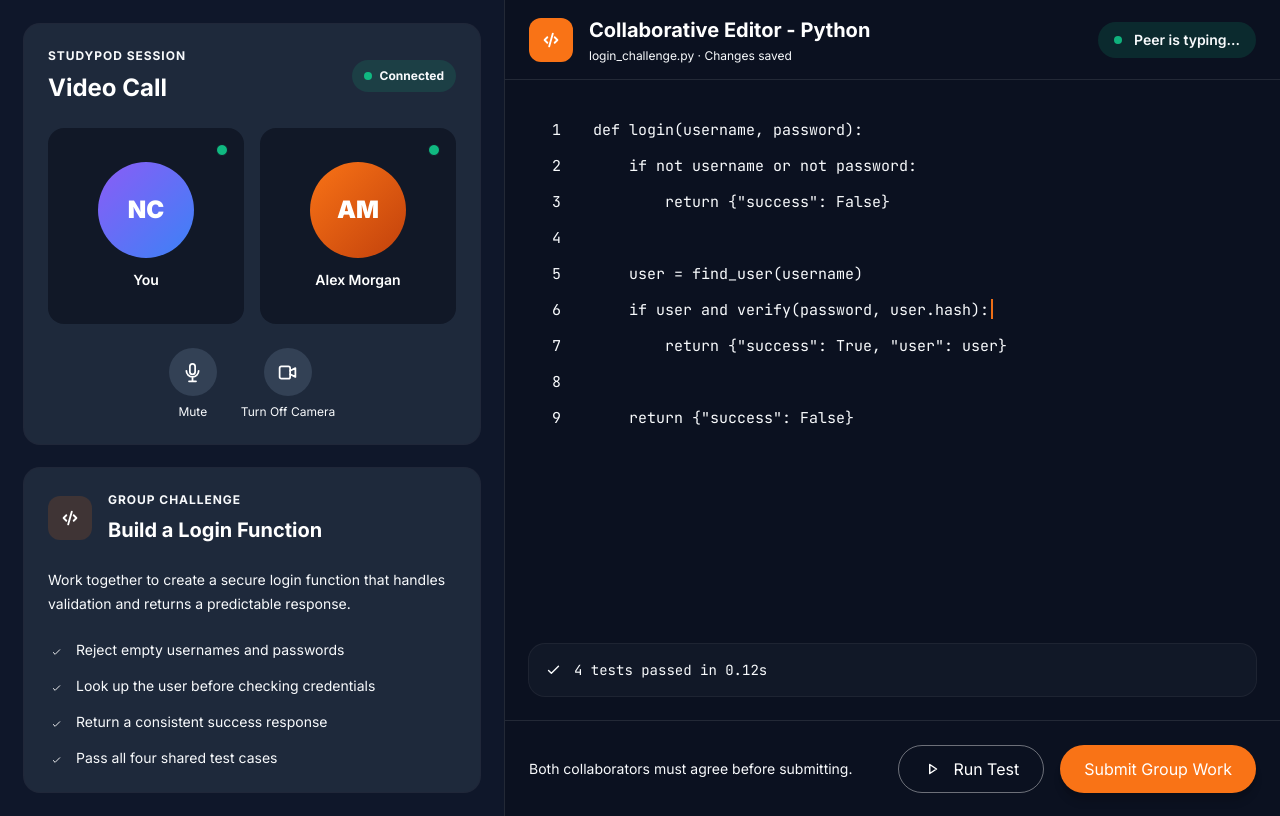
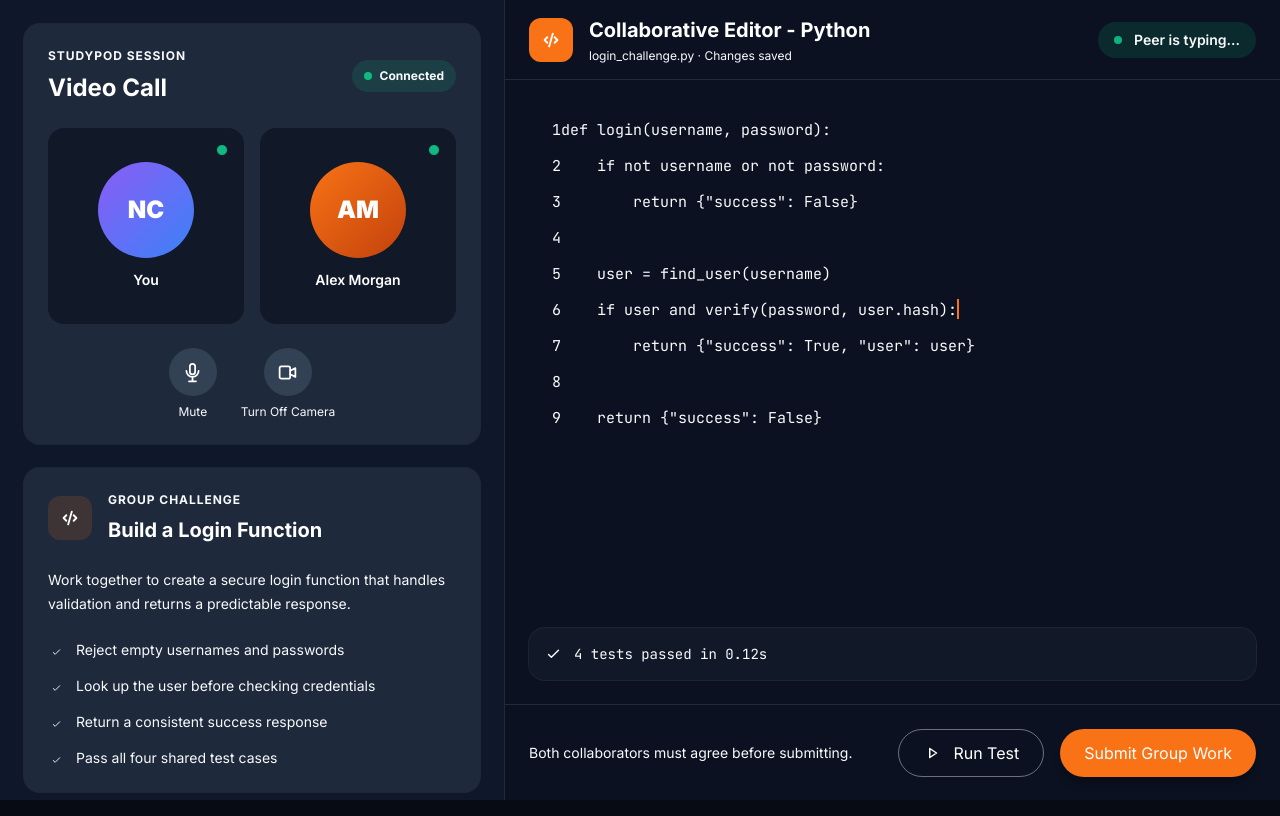
Before and after one commit to Dokyaroky/NovaCode, a React (Vite) app in the folder frontend/: page /studypod/session in a window 1280 px wide. Built offline with nearby package versions, Linux system fonts and the light colour scheme.

Commit message:
frontend: make the StudyPod session editor editable (textarea + gutter + caret backdrop, Tab indent, dirty state)

```diff
--- a/frontend/src/components/AppShell.tsx
+++ b/frontend/src/components/AppShell.tsx
@@ -45,7 +45,7 @@ export default function AppShell({
 
   return (
     <div
-      className={`grid min-h-screen grid-cols-1 bg-shell lg:h-screen lg:overflow-hidden ${
+      className={`grid min-h-screen grid-cols-1 bg-shell lg:h-screen lg:grid-rows-[100%] lg:overflow-hidden ${
         rail ? RAIL_GRID[railWidth] : 'lg:grid-cols-[288px_minmax(0,1fr)]'
       } ${className}`}
     >
--- a/frontend/src/data/studypod.ts
+++ b/frontend/src/data/studypod.ts
@@ -25,7 +25,9 @@ export const SESSION = {
     'Pass all four shared test cases',
   ],
   editorTitle: 'Collaborative Editor - Python',
-  editorMeta: 'login_challenge.py · Changes saved',
+  editorFile: 'login_challenge.py',
+  savedLabel: 'Changes saved',
+  unsavedLabel: 'Unsaved changes',
   peerStatus: 'Peer is typing...',
   runStatus: '4 tests passed in 0.12s',
   footerNote: 'Both collaborators must agree before submitting.',
--- a/frontend/src/pages/StudyPodSession.tsx
+++ b/frontend/src/pages/StudyPodSession.tsx
@@ -1,3 +1,5 @@
+import { useEffect, useRef, useState } from 'react'
+import type { KeyboardEvent } from 'react'
 import { useNavigate } from 'react-router-dom'
 import Button from '@/components/Button'
 import Card from '@/components/Card'
@@ -8,6 +10,9 @@ import groupChallenge from '@/assets/icons/group-challenge.svg'
 import micOff from '@/assets/icons/mic-off.svg'
 import play from '@/assets/icons/play.svg'
 import terminal from '@/assets/icons/terminal.svg'
+
+const INITIAL_CODE = SESSION_CODE.join('\n')
+const INDENT = '    '
 
 function CallControl({ icon, label }: { icon: string; label: string }) {
   return (
@@ -26,10 +31,53 @@ function CallControl({ icon, label }: { icon: string; label: string }) {
 /** Full-bleed session workspace: the frame is a 504 | 936 split with no sidebar. */
 export default function StudyPodSession() {
   const navigate = useNavigate()
+  const [code, setCode] = useState(INITIAL_CODE)
+
+  const editorRef = useRef<HTMLTextAreaElement>(null)
+  const gutterRef = useRef<HTMLDivElement>(null)
+  const backdropRef = useRef<HTMLPreElement>(null)
+
+  const dirty = code !== INITIAL_CODE
+  const lines = code.split('\n')
+
+  /* Gutter and caret backdrop are not scrollers: they mirror the textarea. */
+  const syncScroll = () => {
+    const editor = editorRef.current
+    if (!editor) return
+    if (gutterRef.current) gutterRef.current.scrollTop = editor.scrollTop
+    if (backdropRef.current) {
+      backdropRef.current.scrollTop = editor.scrollTop
+      backdropRef.current.scrollLeft = editor.scrollLeft
+    }
+  }
+
+  /* Mirror the textarea into the gutter and caret backdrop: a native listener (React's
+     delegated onScroll is not reliable here) plus a sync on every render, which also
+     catches the browser's own scroll-to-caret when typing past the fold. */
+  useEffect(() => {
+    const editor = editorRef.current
+    if (!editor) return
+    const handleScroll = () => syncScroll()
+    editor.addEventListener('scroll', handleScroll, { passive: true })
+    return () => editor.removeEventListener('scroll', handleScroll)
+  }, [])
+
+  useEffect(() => {
+    syncScroll()
+  })
+
+  /* Tab indents instead of leaving the editor (4 spaces, the file is Python). */
+  const handleKeyDown = (event: KeyboardEvent<HTMLTextAreaElement>) => {
+    if (event.key !== 'Tab') return
+    event.preventDefault()
+    const editor = event.currentTarget
+    editor.setRangeText(INDENT, editor.selectionStart, editor.selectionEnd, 'end')
+    setCode(editor.value)
+  }
 
   return (
-    <div className="grid min-h-screen grid-cols-1 lg:grid-cols-[504px_minmax(0,1fr)]">
-      <div className="flex flex-col gap-6 bg-shell p-6">
+    <div className="grid min-h-screen grid-cols-1 lg:h-screen lg:grid-rows-[100%] lg:grid-cols-[504px_minmax(0,1fr)] lg:overflow-hidden">
+      <div className="no-scrollbar flex flex-col gap-6 bg-shell p-6 lg:overflow-y-auto">
         <Card className="flex flex-col overflow-clip p-6">
           <div className="flex items-center justify-between gap-4">
             <div className="flex min-w-0 flex-col gap-2">
@@ -105,35 +153,66 @@ export default function StudyPodSession() {
             </div>
             <div className="flex min-w-0 flex-col gap-1">
               <h1 className="truncate text-xl font-bold text-white">{SESSION.editorTitle}</h1>
-              <span className="truncate text-xs leading-4 text-ink-soft">{SESSION.editorMeta}</span>
+              <span className="truncate text-xs leading-4 text-ink-soft">
+                {SESSION.editorFile} · {dirty ? SESSION.unsavedLabel : SESSION.savedLabel}
+              </span>
             </div>
           </div>
           <span className="flex h-9 shrink-0 items-center gap-3 rounded-full bg-success-tint px-4 py-2">
-            <span className="size-2 rounded-full bg-success opacity-95" />
+            <span
+              className={`size-2 rounded-full ${dirty ? 'bg-brand' : 'bg-success'} opacity-95`}
+            />
             <span className="text-sm leading-5 font-semibold whitespace-nowrap text-ink-soft">
-              {SESSION.peerStatus}
+              {dirty ? 'Peer is editing too…' : SESSION.peerStatus}
             </span>
           </span>
         </header>
 
-        <div className="no-scrollbar flex flex-1 flex-col overflow-auto p-8">
-          {SESSION_CODE.map((line, index) => {
-            const lineNumber = index + 1
+        {/* Editable code area: the textarea scrolls, the gutter and caret backdrop mirror it. */}
+        <div className="flex min-h-0 flex-1 overflow-hidden p-8">
+          <div
+            ref={gutterRef}
+            aria-hidden="true"
+            className="no-scrollbar flex w-6 shrink-0 flex-col overflow-hidden pr-0"
+          >
+            {lines.map((_, index) => (
+              <span
+                key={index}
+                className="h-9 shrink-0 text-right font-mono text-[15px] leading-9 text-ink-soft"
+              >
+                {index + 1}
+              </span>
+            ))}
+          </div>
 
-            return (
-              <div key={lineNumber} className="flex h-9 items-start gap-8">
-                <span className="w-6 shrink-0 text-right font-mono text-[15px] leading-9 text-ink-soft">
-                  {lineNumber}
-                </span>
-                <span className="font-mono text-[15px] leading-9 whitespace-pre text-ink-soft">
+          <div className="relative min-w-0 flex-1 pl-8">
+            {/* Transparent text keeps the metrics; only the peer caret is painted. */}
+            <pre
+              ref={backdropRef}
+              aria-hidden="true"
+              className="pointer-events-none absolute inset-0 m-0 overflow-hidden font-mono text-[15px] leading-9 text-transparent"
+            >
+              {lines.map((line, index) => (
+                <div key={index} className="h-9 whitespace-pre">
                   {line}
-                  {lineNumber === SESSION.caretLine && (
-                    <span className="ml-0.5 inline-block h-5 w-0.5 translate-y-1 bg-brand opacity-95" />
+                  {!dirty && index + 1 === SESSION.caretLine && (
+                    <span className="inline-block h-5 w-0.5 translate-y-1 bg-brand" />
                   )}
-                </span>
-              </div>
-            )
-          })}
+                </div>
+              ))}
+            </pre>
+
+            <textarea
+              ref={editorRef}
+              value={code}
+              onChange={(event) => setCode(event.target.value)}
+              onKeyDown={handleKeyDown}
+              spellCheck={false}
+              wrap="off"
+              aria-label="Collaborative code editor"
+              className="no-scrollbar absolute inset-0 size-full resize-none overflow-auto border-0 bg-transparent p-0 font-mono text-[15px] leading-9 text-ink-soft outline-none caret-brand"
+            />
+          </div>
         </div>
 
         <div className="px-6 pb-6">
```
